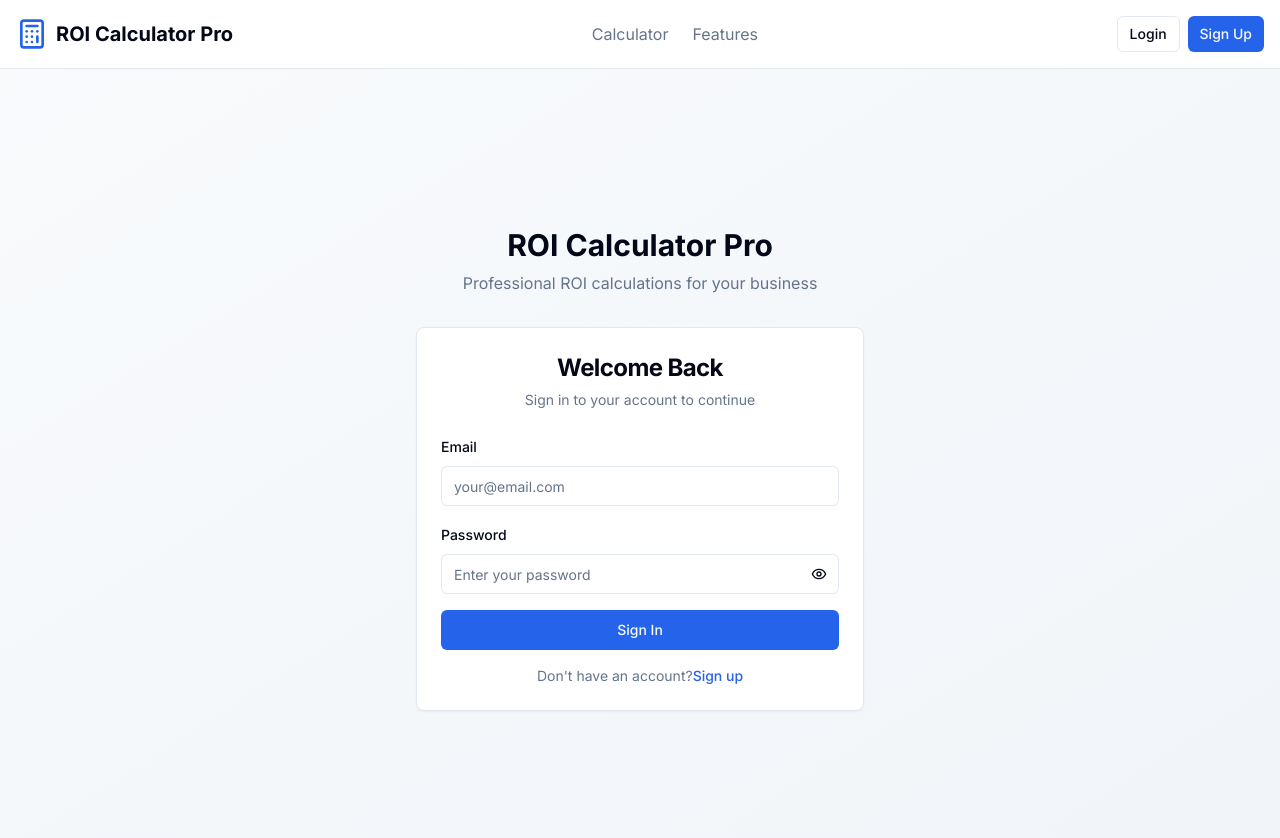
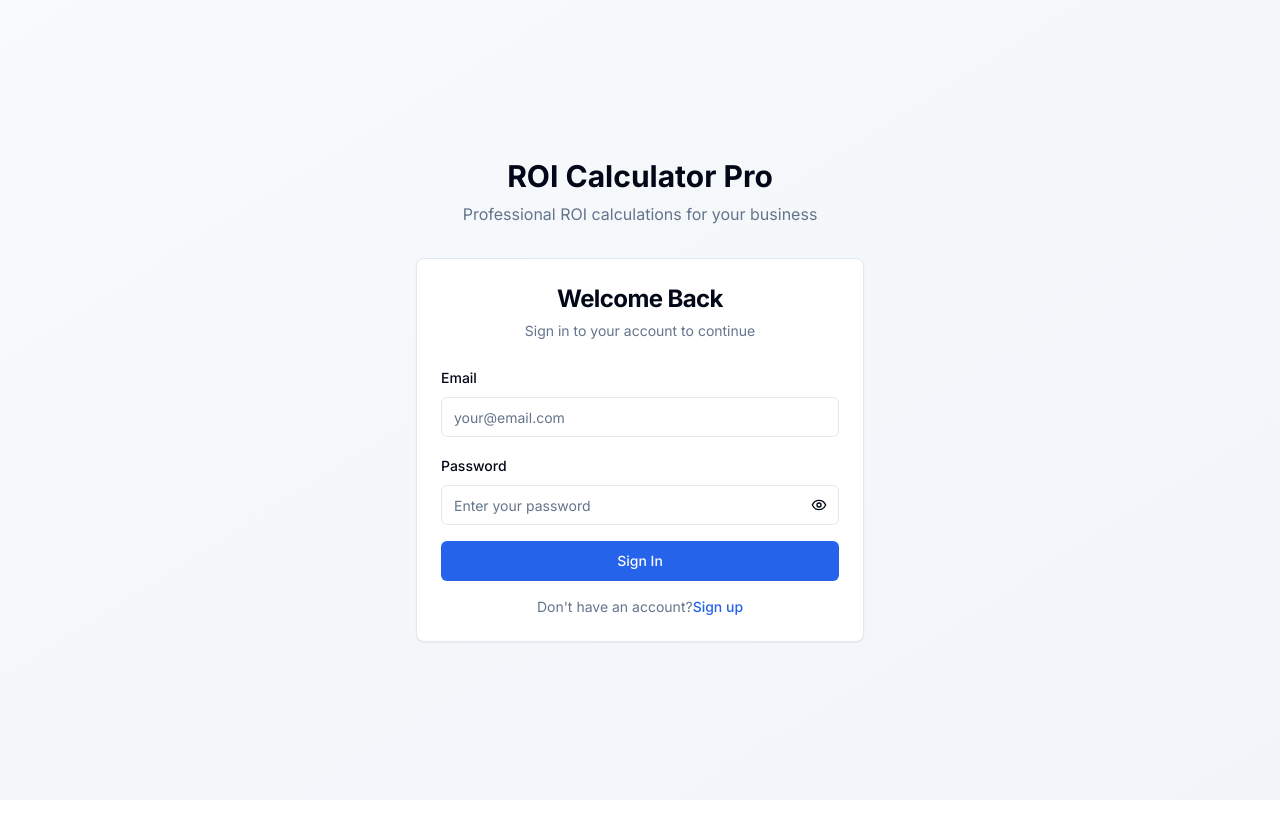
Before and after one commit to bullsbears682/RoiApp, a Next.js app in the folder roi-calculator/: page /auth in a window 1280 px wide. Shown: the top 838 px of the page. After the commit the page ends 800 px from the top, so only its background shows below. Built offline with nearby package versions, Linux system fonts and the light colour scheme; no server answers.

Commit message:
Debug: Temporarily disable auth for core ROI features

```diff
--- a/roi-calculator/src/app/layout.tsx
+++ b/roi-calculator/src/app/layout.tsx
@@ -1,7 +1,7 @@
 import type { Metadata } from "next";
 import { Inter, JetBrains_Mono } from "next/font/google";
 import "./globals.css";
-import { AuthProvider } from "@/contexts/auth-context";
+// import { AuthProvider } from "@/contexts/auth-context";
 import { Header } from "@/components/header";
 
 const inter = Inter({
@@ -34,10 +34,11 @@ export default function RootLayout({
   return (
     <html lang="en">
       <body className={`${inter.variable} ${jetbrainsMono.variable} font-sans antialiased`}>
-        <AuthProvider>
-          <Header />
+        {/* Temporarily disabled AuthProvider for debugging */}
+        {/* <AuthProvider> */}
+          {/* <Header /> */}
           {children}
-        </AuthProvider>
+        {/* </AuthProvider> */}
       </body>
     </html>
   );
```
